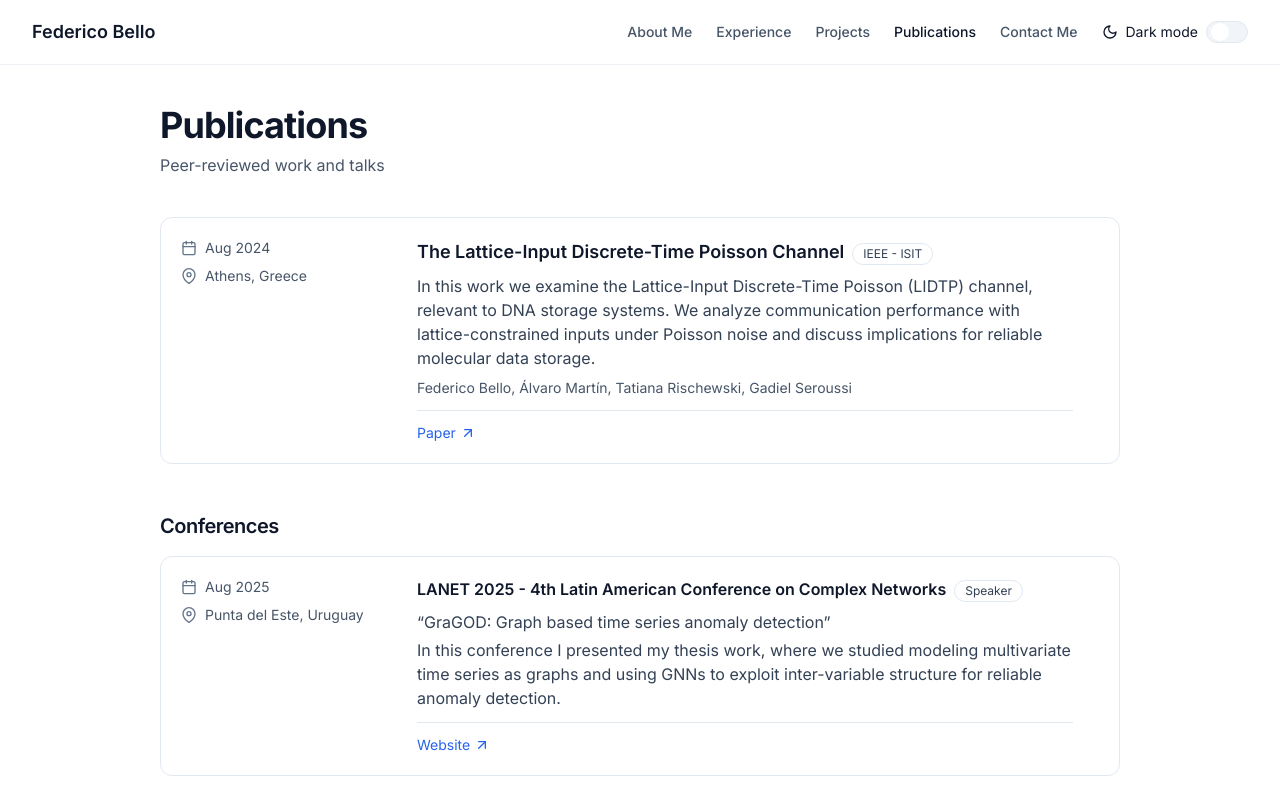
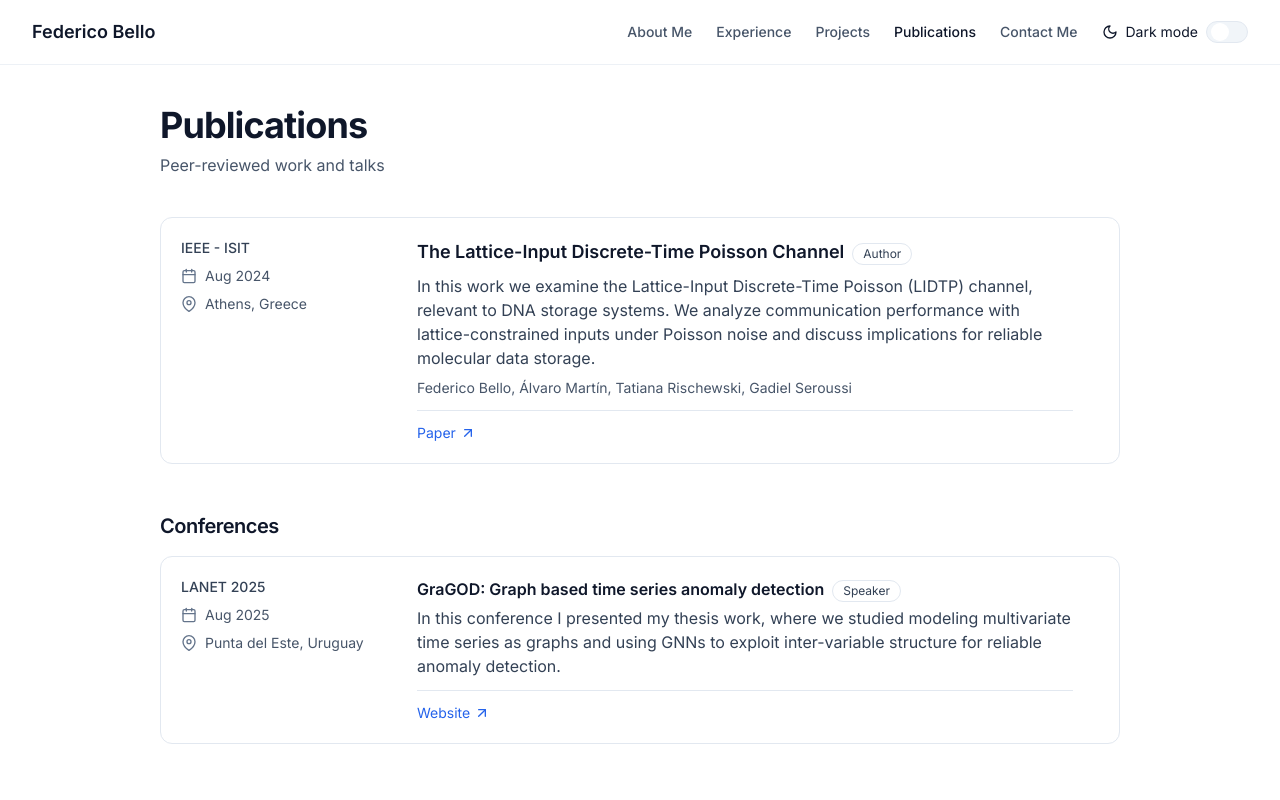
Before and after one commit to fede-bello/portfolio, a React (Vite) app: page /publications in a window 1280 px wide. Shown: the top 800 px of the page. Built offline with nearby package versions, Linux system fonts and the light colour scheme.

Commit message:
standarize publications and conferences

```diff
--- a/src/pages/Publications.tsx
+++ b/src/pages/Publications.tsx
@@ -2,7 +2,6 @@ import { SectionHeader } from "@/components/SectionHeader";
 import { Container } from "@/components/Container";
 import { Panel } from "@/components/Panel";
 import { Icon } from "@/components/Icon";
-import { LeftRailMeta } from "@/components/LeftRailMeta";
 import { TechBadge } from "@/components/TechBadge";
 import { conferences, publications } from "@/publications/data";
 
@@ -17,11 +16,29 @@ export function PublicationsPage(): JSX.Element {
         {publications.map((pub) => (
           <Panel key={pub.title}>
             <div className="grid grid-cols-1 md:grid-cols-[220px_1fr] gap-4">
-              <LeftRailMeta period={pub.date} location={pub.location} />
+              <div className="text-sm text-slate-600 dark:text-slate-300">
+                <div className="font-medium text-slate-700 dark:text-slate-200">
+                  {pub.venue}
+                </div>
+                <div className="mt-2 flex items-center gap-2">
+                  <Icon
+                    name="calendar"
+                    className="size-4 text-slate-500 dark:text-slate-400"
+                  />
+                  <span>{pub.date}</span>
+                </div>
+                <div className="mt-2 flex items-center gap-2">
+                  <Icon
+                    name="map-pin"
+                    className="size-4 text-slate-500 dark:text-slate-400"
+                  />
+                  <span>{pub.location}</span>
+                </div>
+              </div>
               <div className="max-w-[65ch]">
                 <header className="flex flex-wrap items-baseline gap-2">
                   <h3 className="text-lg font-semibold">{pub.title}</h3>
-                  <TechBadge name={pub.venue} />
+                  <TechBadge name="Author" />
                 </header>
 
                 <p className="mt-2 text-slate-700 dark:text-slate-200">
@@ -57,20 +74,33 @@ export function PublicationsPage(): JSX.Element {
               <li key={`${conf.event}-${conf.date}`}>
                 <Panel>
                   <div className="grid grid-cols-1 md:grid-cols-[220px_1fr] gap-4">
-                    <LeftRailMeta period={conf.date} location={conf.location} />
+                    <div className="text-sm text-slate-600 dark:text-slate-300">
+                      <div className="font-medium text-slate-700 dark:text-slate-200">
+                        {conf.event}
+                      </div>
+                      <div className="mt-2 flex items-center gap-2">
+                        <Icon
+                          name="calendar"
+                          className="size-4 text-slate-500 dark:text-slate-400"
+                        />
+                        <span>{conf.date}</span>
+                      </div>
+                      <div className="mt-2 flex items-center gap-2">
+                        <Icon
+                          name="map-pin"
+                          className="size-4 text-slate-500 dark:text-slate-400"
+                        />
+                        <span>{conf.location}</span>
+                      </div>
+                    </div>
                     <div className="max-w-[65ch]">
                       <header className="flex flex-wrap items-baseline gap-2">
                         <h3 className="text-base font-semibold">
-                          {conf.event}
+                          {conf.talkTitle ?? conf.event}
                         </h3>
                         <TechBadge name={conf.role} />
                       </header>
 
-                      {conf.talkTitle && (
-                        <p className="mt-2 text-slate-700 dark:text-slate-200">
-                          “{conf.talkTitle}”
-                        </p>
-                      )}
                       {conf.talkDescription && (
                         <p className="mt-1 text-slate-700 dark:text-slate-200">
                           {conf.talkDescription}
--- a/src/publications/data.ts
+++ b/src/publications/data.ts
@@ -16,7 +16,7 @@ export const publications: ReadonlyArray<Publication> = [
 
 export const conferences: ReadonlyArray<ConferenceEntry> = [
   {
-    event: "LANET 2025 - 4th Latin American Conference on Complex Networks",
+    event: "LANET 2025",
     date: "Aug 2025",
     location: "Punta del Este, Uruguay",
     role: "Speaker",
```
